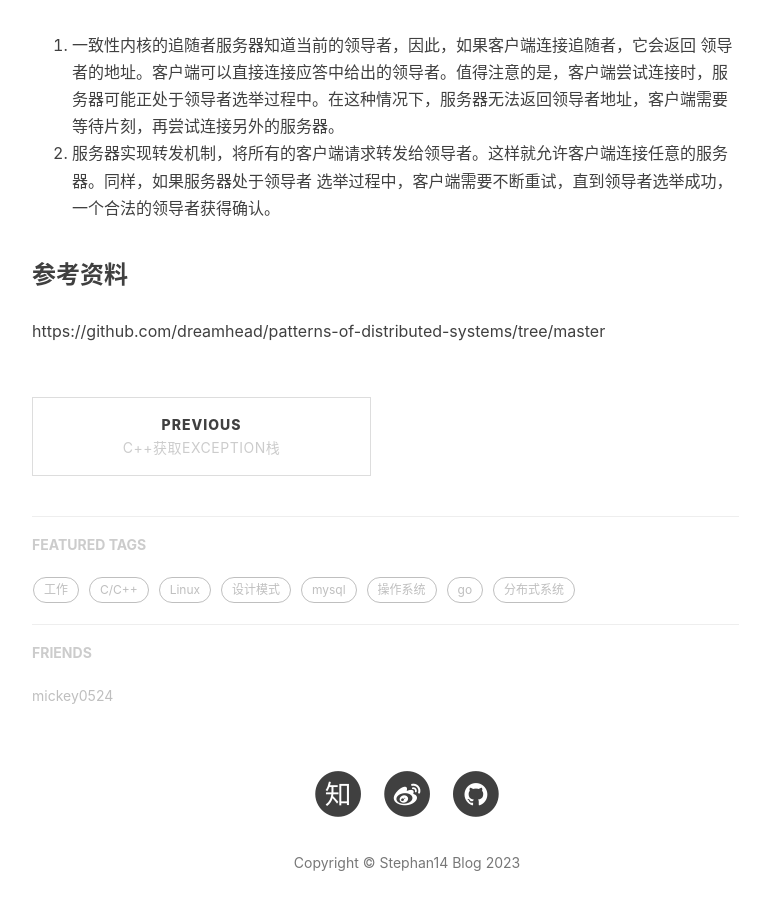
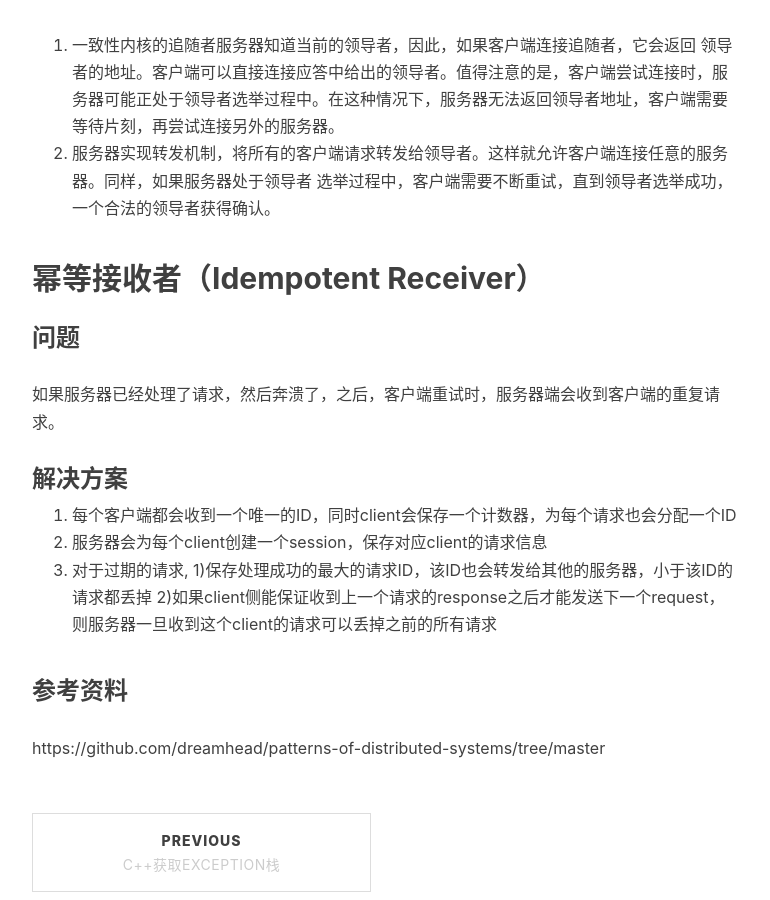
Before and after one commit to Stephan14/Stephan14.github.io, a Jekyll site: the page built from _posts/2023-11-26-patterns-of-distributed-systems.markdown, in a window 1280 px wide and 900 px high, scrolled down 1307 px. Shown: the whole window, without its empty margins (233-1003 px from the left). Built offline with Jekyll 4.4.1, drawn with Linux system fonts in a browser that asks for light colours; nearby versions of some CDN libraries; comment, search, counter and statistics services are not loaded.

Commit message:
总结：幂等请求

```diff
--- a/_posts/2023-11-26-patterns-of-distributed-systems.markdown
+++ b/_posts/2023-11-26-patterns-of-distributed-systems.markdown
@@ -35,6 +35,15 @@ public interface ConsistentCore {
 1. 一致性内核的追随者服务器知道当前的领导者，因此，如果客户端连接追随者，它会返回 领导者的地址。客户端可以直接连接应答中给出的领导者。值得注意的是，客户端尝试连接时，服务器可能正处于领导者选举过程中。在这种情况下，服务器无法返回领导者地址，客户端需要等待片刻，再尝试连接另外的服务器。
 2. 服务器实现转发机制，将所有的客户端请求转发给领导者。这样就允许客户端连接任意的服务器。同样，如果服务器处于领导者 选举过程中，客户端需要不断重试，直到领导者选举成功，一个合法的领导者获得确认。
 
+## 幂等接收者（Idempotent Receiver）
+
+### 问题
+如果服务器已经处理了请求，然后奔溃了，之后，客户端重试时，服务器端会收到客户端的重复请求。
+
+### 解决方案
+1. 每个客户端都会收到一个唯一的ID，同时client会保存一个计数器，为每个请求也会分配一个ID
+2. 服务器会为每个client创建一个session，保存对应client的请求信息
+3. 对于过期的请求, 1)保存处理成功的最大的请求ID，该ID也会转发给其他的服务器，小于该ID的请求都丢掉 2)如果client侧能保证收到上一个请求的response之后才能发送下一个request，则服务器一旦收到这个client的请求可以丢掉之前的所有请求
 
 ### 参考资料
 https://github.com/dreamhead/patterns-of-distributed-systems/tree/master
```
